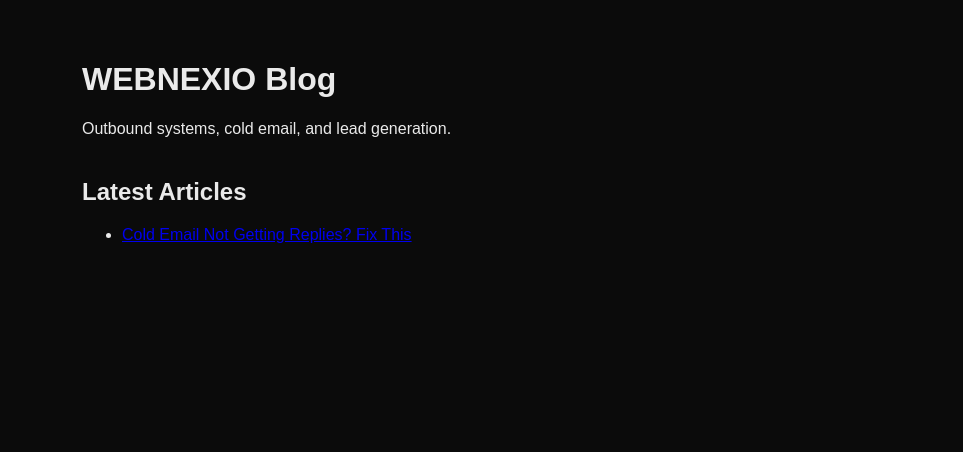
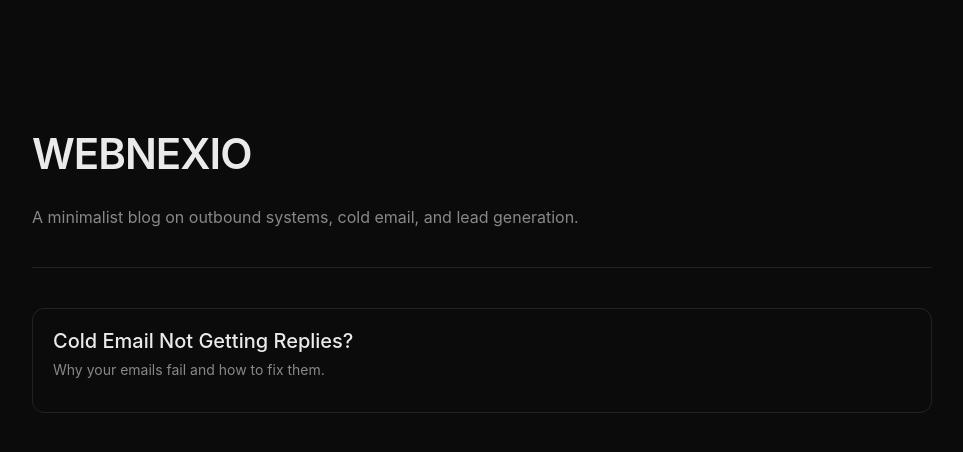
Before and after one commit to kanishk-webnexio/seo-blog, a Next.js app: page / in a window 1280 px wide. Shown: the top 452 px of the page, without its empty margins (158-1121 px from the left). Built offline with nearby package versions, Linux system fonts and the light colour scheme.

Commit message:
Update page.js

```diff
--- a/app/page.js
+++ b/app/page.js
@@ -1,18 +1,73 @@
 export default function Home() {
   return (
-    <main style={{ padding: "40px", fontFamily: "Arial", maxWidth: "800px", margin: "auto" }}>
+    <main style={{
+      maxWidth: "900px",
+      margin: "80px auto",
+      padding: "20px"
+    }}>
 
-      <h1>WEBNEXIO Blog</h1>
-      <p>Outbound systems, cold email, and lead generation.</p>
+      {/* Header */}
+      <h1 style={{
+        fontSize: "42px",
+        fontWeight: "600",
+        letterSpacing: "-1px"
+      }}>
+        WEBNEXIO
+      </h1>
 
-      <h2 style={{ marginTop: "40px" }}>Latest Articles</h2>
+      <p style={{
+        color: "#888",
+        marginTop: "10px"
+      }}>
+        A minimalist blog on outbound systems, cold email, and lead generation.
+      </p>
 
-      <ul>
-        <li>
-          <a href="/cold-email-not-working">Cold Email Not Getting Replies? Fix This</a>
-        </li>
-      </ul>
+      {/* Divider */}
+      <div style={{
+        height: "1px",
+        background: "#222",
+        margin: "40px 0"
+      }} />
+
+      {/* Articles */}
+      <div style={{
+        display: "grid",
+        gap: "20px"
+      }}>
+
+        <a href="/cold-email-not-working" style={cardStyle}>
+          <h2 style={titleStyle}>
+            Cold Email Not Getting Replies?
+          </h2>
+          <p style={descStyle}>
+            Why your emails fail and how to fix them.
+          </p>
+        </a>
+
+      </div>
 
     </main>
   );
 }
+
+const cardStyle = {
+  display: "block",
+  padding: "20px",
+  border: "1px solid #222",
+  borderRadius: "12px",
+  textDecoration: "none",
+  color: "inherit",
+  transition: "all 0.2s ease"
+};
+
+const titleStyle = {
+  margin: 0,
+  fontSize: "20px",
+  fontWeight: "500"
+};
+
+const descStyle = {
+  marginTop: "8px",
+  color: "#888",
+  fontSize: "14px"
+};
```
